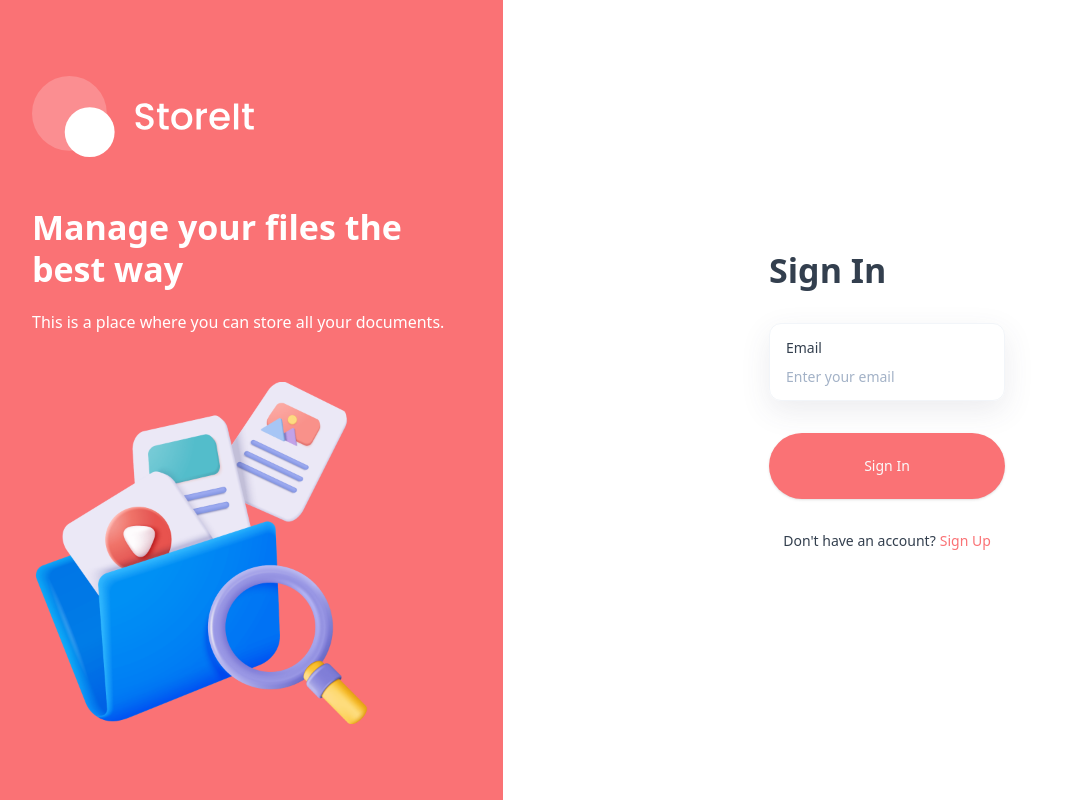
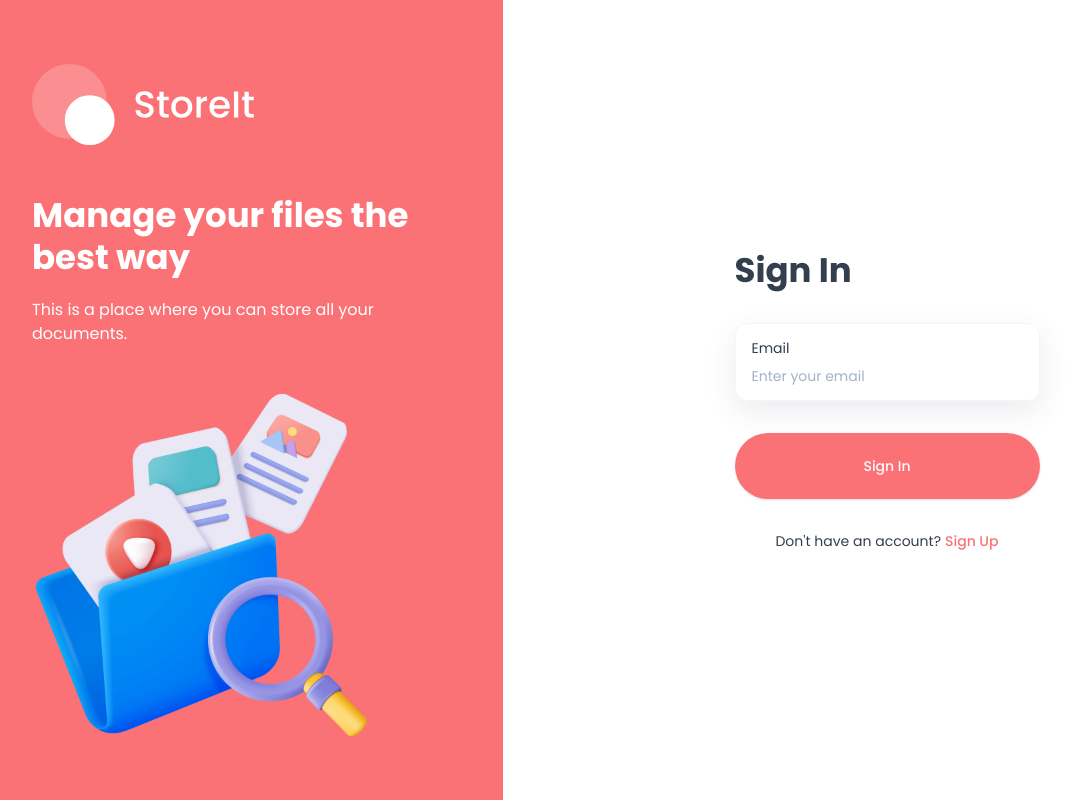
Before and after one commit to Tanujeet/StoreIt, a Next.js app: page /sign-in in a window 1280 px wide. Shown: the whole page, without its empty margins (9-1080 px from the left). Built offline with nearby package versions, Linux system fonts and the light colour scheme; no server answers.

Commit message:
Added:some changes

```diff
--- a/app/(root)/layout.tsx
+++ b/app/(root)/layout.tsx
@@ -2,9 +2,9 @@
 import Sidebar from "@/components/Sidebar";
 import MobileNavigation from "@/components/MobileNavigation";
 import Header from "@/components/Header";
+import { getCurrentUser } from "@/lib/actions/user.action";
 import { redirect } from "next/navigation";
 import { Toaster } from "@/components/ui/toaster";
-import { getCurrentUser } from "@/lib/actions/user.action";
 
 export const dynamic = "force-dynamic";
 
--- a/app/layout.tsx
+++ b/app/layout.tsx
@@ -1,21 +1,16 @@
 import type { Metadata } from "next";
-import localFont from "next/font/local";
+import { Poppins } from "next/font/google";
+
 import "./globals.css";
 
-const geistSans = localFont({
-  src: "./fonts/GeistVF.woff",
-  variable: "--font-geist-sans",
-  weight: "100 900",
-});
-
-const geistMono = localFont({
-  src: "./fonts/GeistMonoVF.woff",
-  variable: "--font-geist-mono",
-  weight: "100 900",
+const poppins = Poppins({
+  subsets: ["latin"],
+  weight: ["100", "200", "300", "400", "500", "600", "700", "800", "900"],
+  variable: "--font-poppins",
 });
 
 export const metadata: Metadata = {
-  title: "StoreIT",
+  title: "StoreIt",
   description: "StoreIt - The only storage solution you need.",
 };
 
@@ -26,9 +21,7 @@
 }>) {
   return (
     <html lang="en">
-      <body
-        className={`${geistSans.variable} ${geistMono.variable} antialiased`}
-      >
+      <body className={`${poppins.variable} font-poppins antialiased`}>
         {children}
       </body>
     </html>
```
